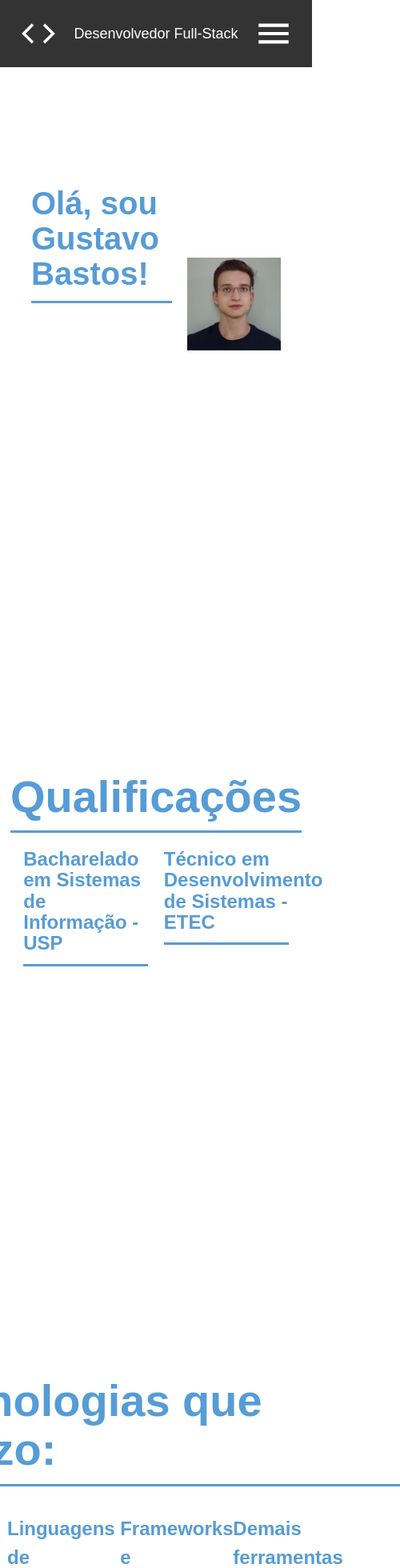
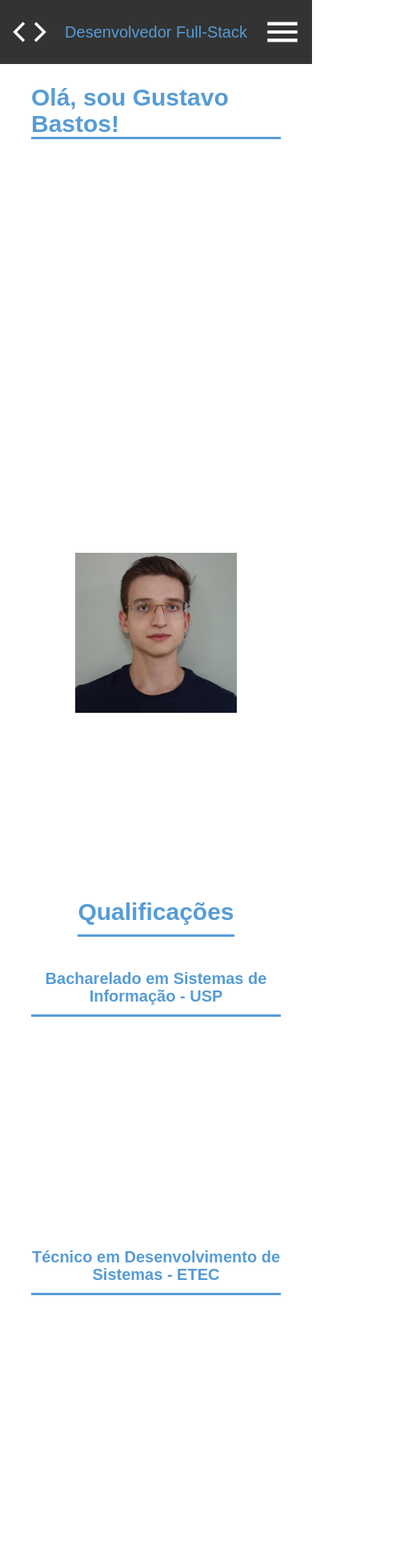
Before and after one commit to GustavoBastos04/site-pessoal, a React (Vite) app in the folder site-pessoal/: page / in a window 390 px wide. Shown: the top 1960 px of the page at 80% size, 500 px wide, since content can reach past the window. Built offline with nearby package versions, Linux system fonts and the light colour scheme.

Commit message:
Mobile Responsiveness Website

```diff
--- a/site-pessoal/src/App.css
+++ b/site-pessoal/src/App.css
@@ -1,5 +1,16 @@
+.main-container {
+  display: flex;
+  flex-direction: column;
+  margin-top: 80px;
+  align-items: center;
+  gap: 200px;
+}
+
+@media screen and (min-width: 750px) {
 section {
   scroll-margin-top: 10vh;
   height: 90vh;
   width: 100%;
 }
+
+}
--- a/site-pessoal/src/App.tsx
+++ b/site-pessoal/src/App.tsx
@@ -19,6 +19,7 @@ function App() {
   }, [])
   return (
     <>
+    <div className='main-container'>
       <Header />
 
 
@@ -41,7 +42,7 @@ function App() {
       <section id="contato">
         <Contato/>
       </section>
-
+    </div>
     </>
   )
 }
--- a/site-pessoal/src/components/Contato/style.css
+++ b/site-pessoal/src/components/Contato/style.css
@@ -1,3 +1,35 @@
+.contato-container {
+  width: 80vw;
+}
+
+.contato-container h1 {
+  color:#569CD6;
+  text-align: center;
+}
+
+.contato-container h1:after {
+  content: "";
+  display: block;
+  width: 100%;
+  height: 3px;
+  background-color: #569CD6;
+  margin-top: 0.75rem;
+}
+
+
+.contatos-container {
+  display: flex;
+  flex-direction: column;
+  align-items: center;
+  gap: 50px;
+  margin-top: 50px;
+  margin-bottom: 50px;
+}
+
+.contatos-container .contato-info a {
+  font-weight: bolder;
+}
+@media screen and (min-width:750px) {
     .contato-container {
         width: 100%;
         height: 100%;
@@ -11,22 +43,12 @@
     .contato-container h1 {
         margin: 0;
         font-size: 3.5rem;
-    color:#569CD6;
         display: flex;
         flex-direction: column;
     }
 
-.contato-container h1:after {
-  content: "";
-  display: block;
-  width: 100%;
-  height: 3px;
-  background-color: #569CD6;
-  margin-top: 0.75rem;
-}
-
     .contatos-container {
-    display: flex;
+        flex-direction: row;
         gap: 5vw;
         width: 100%;
         justify-content: center;
@@ -56,3 +78,5 @@
       background-color: #569CD6;
       margin-top: 0.75rem;
     }
+
+}
--- a/site-pessoal/src/components/Header/Header.tsx
+++ b/site-pessoal/src/components/Header/Header.tsx
@@ -1,4 +1,4 @@
-import './style.css';
+
 import DesktopNavbar from './DesktopNavbar/DesktopNavbar';
 import MobileNavbar from './MobileNavbar/MobileNavbar';
 import UseMediaQueryHook from './UseMediaQueryHook/UseMediaQueryHook';
--- a/site-pessoal/src/components/Header/MobileNavbar/MobileNavbar.tsx
+++ b/site-pessoal/src/components/Header/MobileNavbar/MobileNavbar.tsx
@@ -9,7 +9,7 @@ function MobileNavbar() {
             <nav>
                 <img src={codeLogo} alt="code-logo" />
                 <p>Desenvolvedor Full-Stack</p>
-                <img className='menu-items-trigger' src={menu_icon} alt="menu_icon"/>
+                <img src={menu_icon} alt="menu_icon"/>
             </nav>
         </header>
         </>
--- a/site-pessoal/src/components/Header/MobileNavbar/style.css
+++ b/site-pessoal/src/components/Header/MobileNavbar/style.css
@@ -1,8 +1,31 @@
+header {
+ position: fixed;
+  top: 0;
+  width: 100%;
+  z-index: 1000;
+  height: 80px;
+  background-color: #333333;
+  left: 0;
+}
+
+nav {
+  height: 100%;
+  display: flex;
+  align-items: center;
+  justify-content: center;
+  font-family: 'Montserrat', sans-serif;
+
+}
+
+a {
+  color: #569CD6;
+}
+
 img {
     height: 50px;
     width: 50px;
 }
-p {
+header nav p {
     font-size: 20px;
-    color: #569CD6;
+    color: #569CD6 !important;
 }
--- a/site-pessoal/src/components/Home/style.css
+++ b/site-pessoal/src/components/Home/style.css
@@ -1,9 +1,46 @@
+.inicio-container {
+    display: flex;
+    flex-direction: column;
+    align-items: center;
+    justify-content: center;
+    gap: 100px;
+}
+
+h1 {
+    font-size: 30px;
+}
+.about-container {
+    width: 80vw;
+    display: flex;
+    flex-direction: column;
+    align-items: center;
+}
+.about-container p {
+    text-align: center;
+}
+
+.about-container h1 {
+    color: #569CD6;
+}
+
+.about-container h1::after {
+  content: "";
+  display: block;
+  width: 100%;
+  height: 3px;
+  background-color: #569CD6;
+}
+
+.image-container img  {
+    height: 200px;
+    width: auto;
+}
+
+@media screen and (min-width: 750px) {
 .inicio-container {
     height: 100%;
     width: 100%;
-    display: flex;
-    align-items: center;
-    justify-content: center;
+    flex-direction: row;
     gap: 5vw;
 }
 .image-container {
@@ -22,15 +59,13 @@
 }
 
 .about-container {
-    display: flex;
-    flex-direction: column;
     height: 35vh;
     width: 45vw;
+    align-items: normal;
 }
 
 .about-container h1 {
     font-size: 2.5rem;
-    color: #569CD6;
     margin:0;
     position: relative;
 
@@ -51,3 +86,4 @@
     color: white;
     font-size: 18px;
 }
+}
--- a/site-pessoal/src/components/Projetos/style.css
+++ b/site-pessoal/src/components/Projetos/style.css
@@ -1,16 +1,12 @@
+
 .projetos-container {
-    width: 100%;
-    height: 100%;
         display: flex;
         flex-direction: column;
         align-items: center;
-    justify-content: center;
-    gap: 5vw
+        width: 80vw;
     }
 
 .projetos-container h1 {
-    margin: 0;
-    font-size: 3.5rem;
     color:#569CD6;
 }
 
@@ -21,6 +17,39 @@
     height: 3px;
     background-color: #569CD6;
     margin-top: 0.75rem;
+}
+
+.projeto-container h2 {
+    color: #569CD6;
+}
+
+@media screen and (max-width: 750px) {
+    .conjunto-projetos-container {
+        display: flex;
+        flex-direction: column;
+        align-items: center;
+        gap: 50px;
+    }
+    .projeto-container {
+        display: flex;
+        flex-direction: column;
+        align-items: center;
+    }
+}
+
+@media screen and (min-width: 750px) {
+    .projetos-container {
+        width: 100%;
+        height: 100%;
+        display: flex;
+        flex-direction: column;
+        align-items: center;
+        gap: 5vw
+    }
+
+    .projetos-container h1 {
+        margin: 0;
+        font-size: 3.5rem;
     }
 
     .conjunto-projetos-container {
@@ -46,7 +75,6 @@
     .projeto-container h2 {
         margin: 0;
         font-size: 1.5rem;
-    color: #569CD6;
     }
 
     .projeto-container a {
@@ -55,3 +83,4 @@
         font-size: 1.2rem;
 
     }
+}
--- a/site-pessoal/src/components/Qualificacoes/style.css
+++ b/site-pessoal/src/components/Qualificacoes/style.css
@@ -1,17 +1,14 @@
+
 .qualificacoes-container {
-    width: 100%;
-    height: 100%;
     display: flex;
     flex-direction: column;
     align-items: center;
     justify-content: center;
-    gap: 5vw
+    width: 80vw;
 }
 
-.qualificacoes-container h1{
-    margin: 0;
-    font-size: 3.5rem;
-    color:#569CD6;
+.qualificacoes-container h1 {
+    color: #569CD6;
 }
 .qualificacoes-container h1:after{
   content: "";
@@ -20,6 +17,28 @@
   height: 3px;
   background-color: #569CD6;
   margin-top: 0.75rem;
+}
+
+.qualificacao-elementos-container .qualificacao h1{
+    font-size: 20px;
+    text-align: center;
+}
+
+p {
+    text-align: center;
+}
+
+@media screen and (min-width: 750px) {
+.qualificacoes-container {
+    width: 100%;
+    height: 100%;
+    gap: 5vw
+}
+
+.qualificacoes-container h1{
+    margin: 0;
+    font-size: 3.5rem;
+    color:#569CD6;
 }
 
 .qualificacao-elementos-container {
@@ -51,3 +70,4 @@ p {
     color: white;
     font-size: 18px;
 }
+}
--- a/site-pessoal/src/components/Tecnologias/style.css
+++ b/site-pessoal/src/components/Tecnologias/style.css
@@ -1,3 +1,32 @@
+
+.tecnologias-container h1 {
+    color:#569CD6;
+    text-align: center;
+}
+.tecnologias-container h1:after {
+   content: "";
+   display: block;
+   width: 100%;
+   height: 3px;
+   background-color: #569CD6;
+   margin-top: 0.75rem;
+}
+
+ .topico-container h2 {
+     margin: 0;
+     color: #569CD6;
+         font-size: 20px;
+     text-align: center;
+ }
+
+@media screen and (max-width: 750px){
+ .tecnologias-container li {
+     margin-left: 30px;
+ }
+}
+
+@media screen and (min-width: 750px) {
+
     .tecnologias-container {
      width: 100%;
      height: 100%;
@@ -11,15 +40,6 @@
  .tecnologias-container h1 {
      margin: 0;
      font-size: 3.5rem;
-    color:#569CD6;
-}
-.tecnologias-container h1:after {
-  content: "";
-  display: block;
-  width: 100%;
-  height: 3px;
-  background-color: #569CD6;
-  margin-top: 0.75rem;
  }
 
  .topicos-container {
@@ -33,11 +53,8 @@
      padding: 1rem;
  }
 
-.topico-container h2 {
-    margin: 0;
-    color: #569CD6;
-}
  .topico-container li {
      color: white;
      font-weight: bold;
  }
+}
```
Lines whose indentation alone changed are shown as unchanged.
